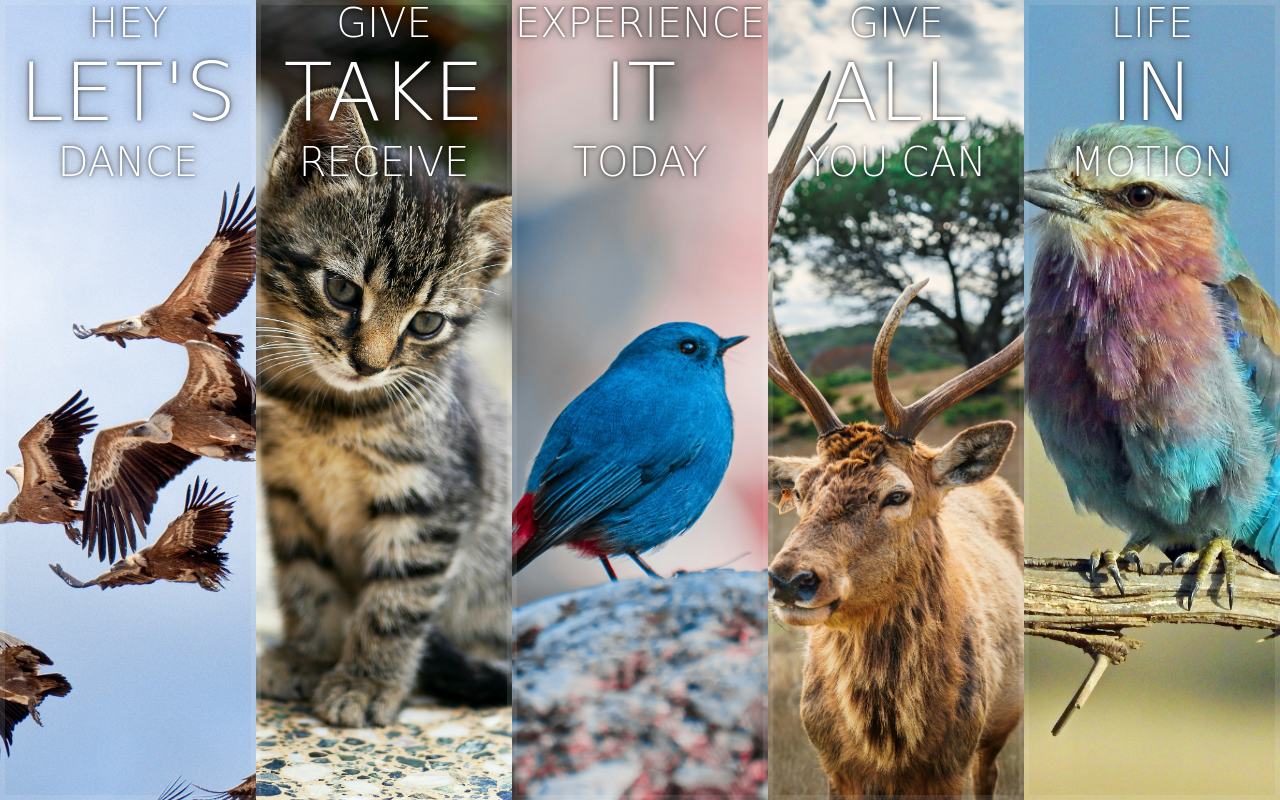
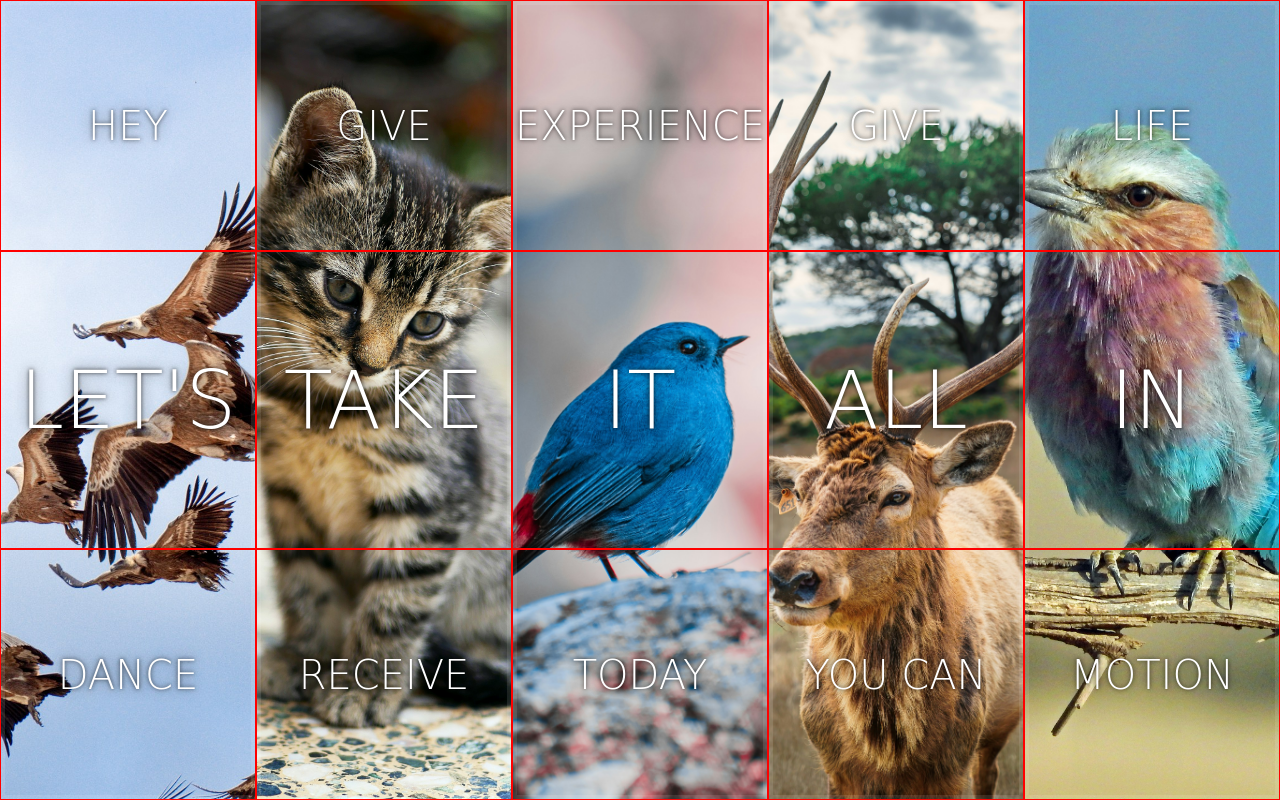
Before and after one commit to zulkh87/flexbox-js-image-gallery, a plain HTML site: page index.html in a window 1280 px wide. Drawn offline with Linux system fonts and the light colour scheme.

Commit message:
everything is perfectly centered

```diff
--- a/style.css
+++ b/style.css
@@ -35,7 +35,12 @@ html {
     font-size: 20px;
     background-size: cover;
     background-position: center;
+    /* child elements will evenly distribute total space provided by parent */
     flex: 1;
+    justify-content: center;
+    align-items: center;
+    display: flex;
+    flex-direction: column;
   }
 
   .panel1 { background-image:url(./images/bird-flock.jpg); }
@@ -44,11 +49,16 @@ html {
   .panel4 { background-image:url(./images/deer.jpg); }
   .panel5 { background-image:url(./images/beautifulbird.jpg); }
 
-  /* Flex Children */
+  /* Flex Items */
   .panel > * {
     margin: 0;
     width: 100%;
     transition: transform 0.5s;
+    border: 1px solid red;
+    flex: 1 0 auto;
+    display: flex;
+    justify-content: center;
+    align-items: center;
   }
 
   .panel p {
```
